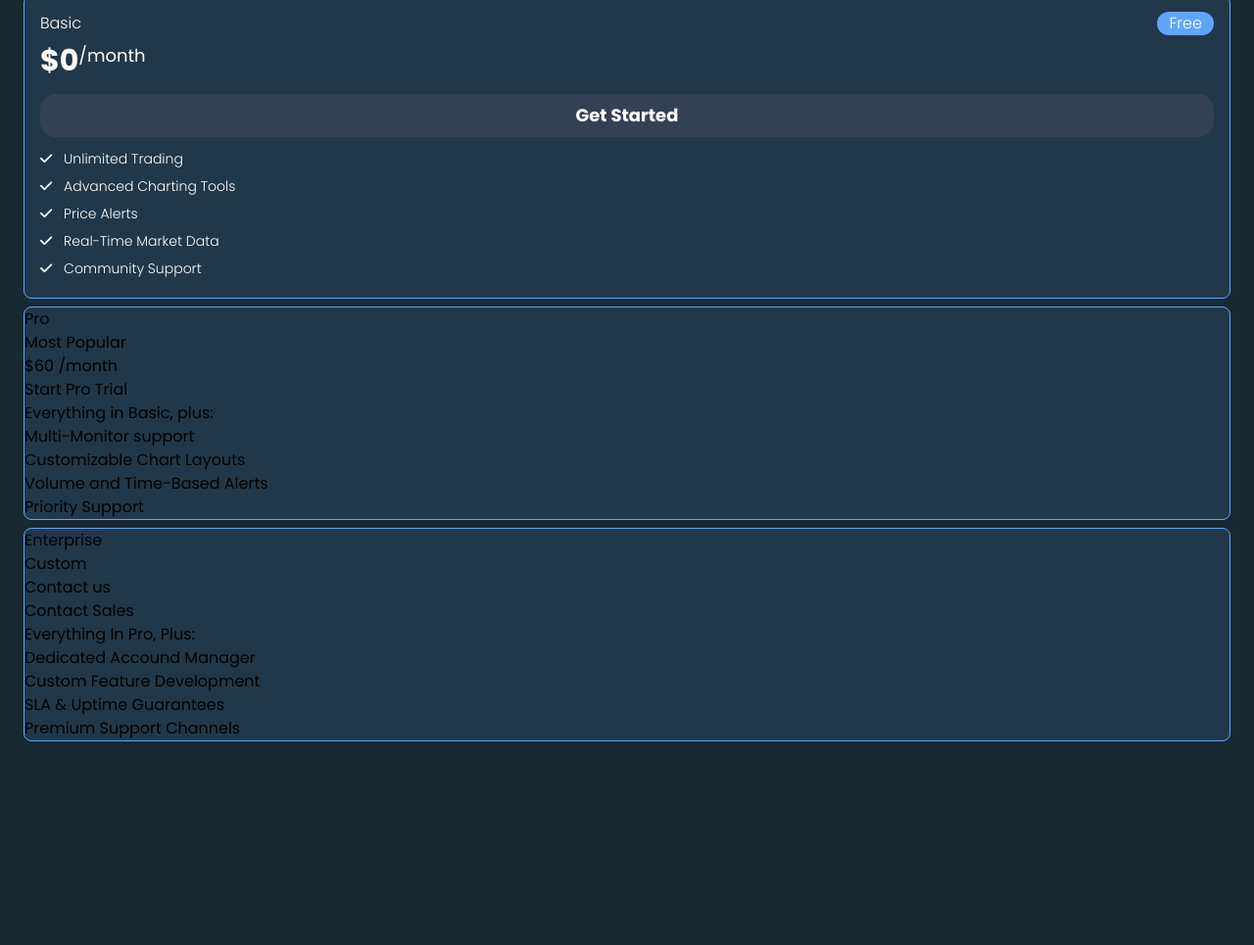
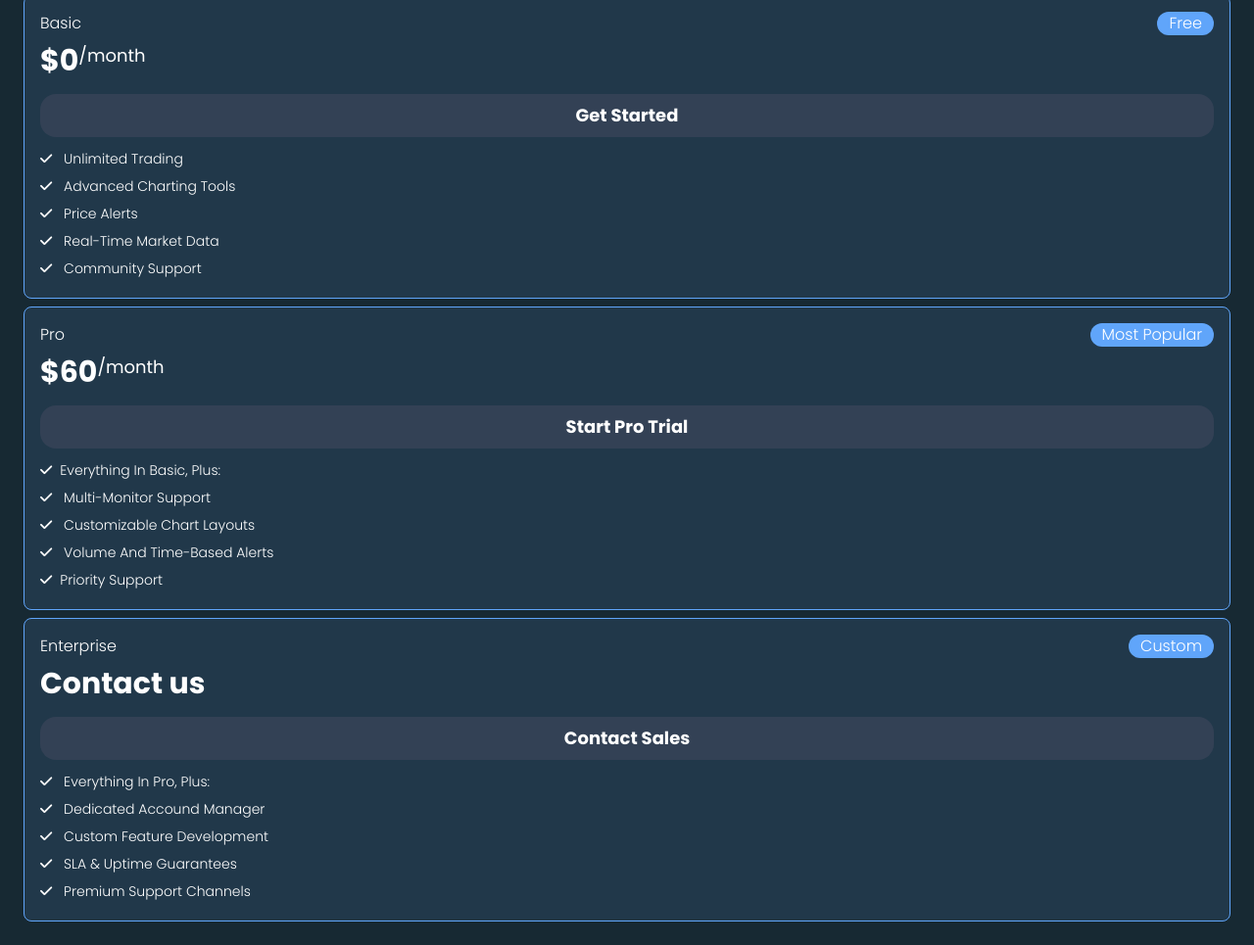
Before and after one commit to Ahmed7019/crypto-ecommerce, a website: page index.html in a window 1280 px wide. Shown: the part 4063-5028 px from the top of the page at 98% size. Before the commit the page ends 4844 px from the top, so only its background shows below. Drawn offline with Linux system fonts and the light colour scheme.

Commit message:
prices cards done

```diff
--- a/index.html
+++ b/index.html
@@ -114,36 +114,40 @@
                             <li class="py-1"><i class="fa-solid fa-check pr-2"></i> Community support</li>
                         </ul>
                     </div>
-                    <div class="bg-darkblue border rounded-lg border-blue-400 my-2">
-                        <div>
+                    <div class="bg-darkblue rounded-lg p-4 text-white border border-blue-400 my-2">
+                        <div class="flex justify-between items-center font-light">
                             <p>Pro</p>
-                            <p>Most Popular</p>
+                            <p class="px-3 bg-blue-400 rounded-2xl">Most Popular</p>
                         </div>
-                        <p>$60 <span>/month</span></p>
+                        <p class="my-2"><span class="font-bold text-3xl">$60</span><sup class="text-lg">/month</sup></p>
 
-                        <button>Start Pro Trial</button>
-                        <ul>
-                            <li><i></i>Everything in Basic, plus:</li>
-                            <li><i></i> Multi-Monitor support</li>
-                            <li><i></i> Customizable Chart Layouts</li>
-                            <li><i></i> Volume and Time-Based Alerts</li>
-                            <li><i></i>Priority Support</li>
+                        <button
+                            class="py-2 px-1 my-2 rounded-2xl w-full bg-slate-700 text-center font-bold text-lg">Start
+                            Pro Trial</button>
+                        <ul class="capitalize font-light text-sm">
+                            <li class="py-1"><i class="fa-solid fa-check pr-2"></i>Everything in Basic, plus:</li>
+                            <li class="py-1"><i class="fa-solid fa-check pr-2"></i> Multi-Monitor support</li>
+                            <li class="py-1"><i class="fa-solid fa-check pr-2"></i> Customizable Chart Layouts</li>
+                            <li class="py-1"><i class="fa-solid fa-check pr-2"></i> Volume and Time-Based Alerts</li>
+                            <li class="py-1"><i class="fa-solid fa-check pr-2"></i>Priority Support</li>
                         </ul>
                     </div>
-                    <div class="bg-darkblue border rounded-lg border-blue-400 my-2">
-                        <div>
+                    <div class="bg-darkblue rounded-lg p-4 text-white border border-blue-400 my-2">
+                        <div class="flex justify-between items-center font-light">
                             <p>Enterprise</p>
-                            <p>Custom</p>
+                            <p class="px-3  bg-blue-400 rounded-2xl">Custom</p>
                         </div>
-                        <p>Contact us</p>
+                        <p class="my-2 text-3xl font-bold">Contact us</p>
 
-                        <button>Contact Sales</button>
-                        <ul class="capitalize">
-                            <li><i></i> Everything in Pro, plus:</li>
-                            <li><i></i> Dedicated Accound Manager</li>
-                            <li><i></i> Custom Feature Development</li>
-                            <li><i></i> SLA & Uptime Guarantees</li>
-                            <li><i></i> Premium Support Channels</li>
+                        <button
+                            class="py-2 px-1 my-2 rounded-2xl w-full bg-slate-700 text-center font-bold text-lg">Contact
+                            Sales</button>
+                        <ul class="capitalize font-light text-sm">
+                            <li class="py-1"><i class="fa-solid fa-check pr-2"></i> Everything in Pro, plus:</li>
+                            <li class="py-1"><i class="fa-solid fa-check pr-2"></i> Dedicated Accound Manager</li>
+                            <li class="py-1"><i class="fa-solid fa-check pr-2"></i> Custom Feature Development</li>
+                            <li class="py-1"><i class="fa-solid fa-check pr-2"></i> SLA & Uptime Guarantees</li>
+                            <li class="py-1"><i class="fa-solid fa-check pr-2"></i> Premium Support Channels</li>
                         </ul>
                     </div>
                 </div>
```
